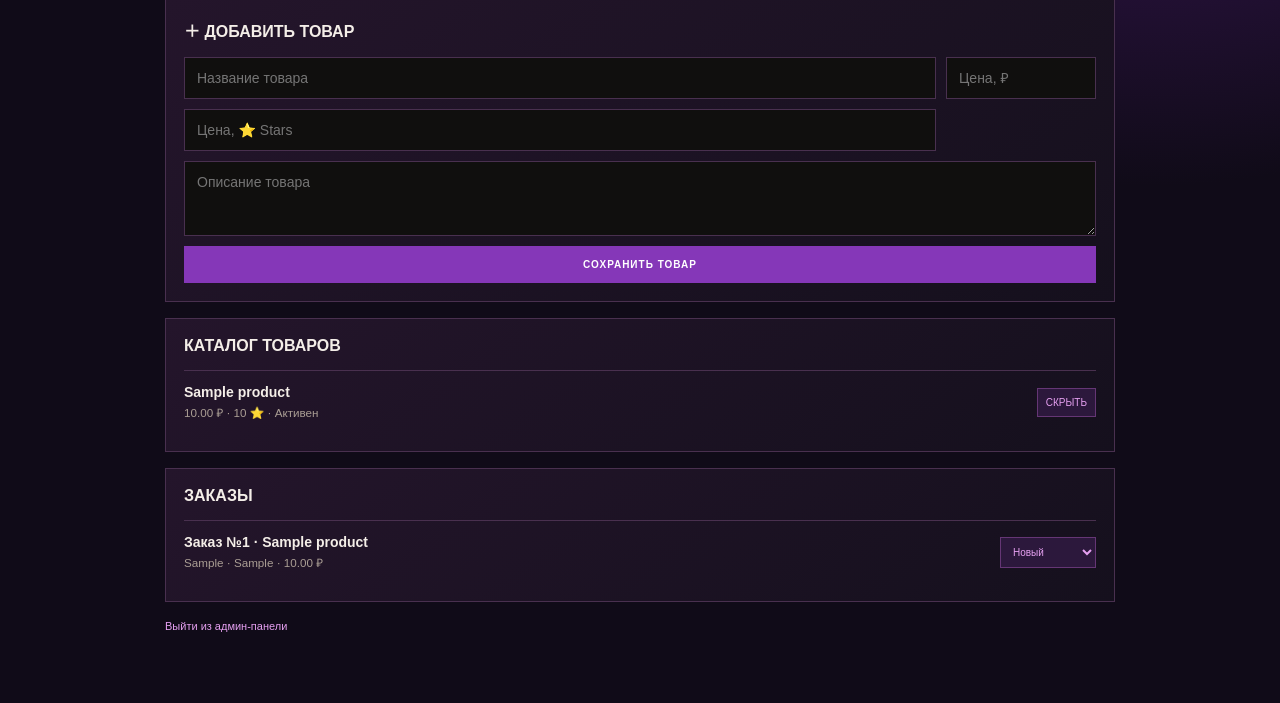
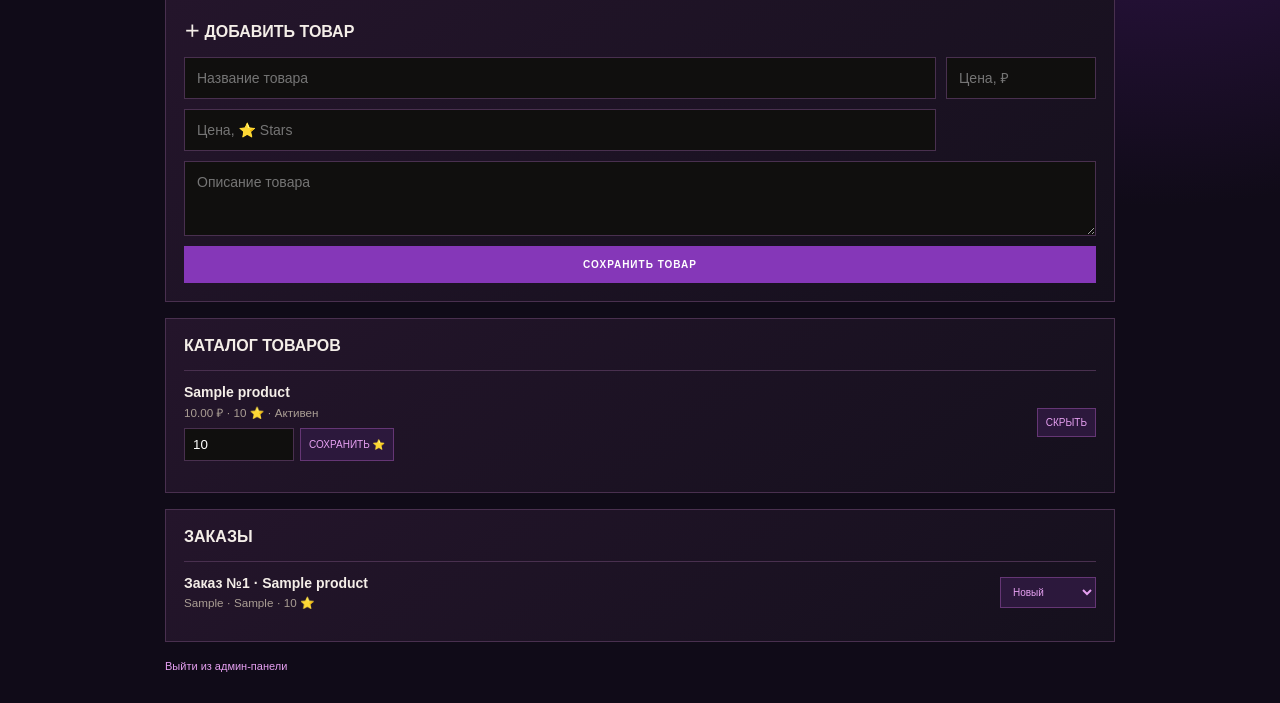
Before and after one commit to banerka67-ai/oxide-store, a Flask app: page /miniapp/admin in a window 1280 px wide. Shown: the part 309-1012 px from the top of the page. Before the commit the page ends 941 px from the top, so only its background shows below. Run offline with Flask 3, Linux system fonts and the light colour scheme; the visitor is signed in with stand-in values (Sample User, id 1); tables that the repository leaves empty hold one stand-in row (values such as "Sample post").

Commit message:
Allow editing Stars prices for existing products

```diff
--- a/WEBSITE/templates/miniapp_admin.html
+++ b/WEBSITE/templates/miniapp_admin.html
@@ -4,5 +4,5 @@
 {% with messages=get_flashed_messages() %}{% for m in messages %}<div class="flash">{{m}}</div>{% endfor %}{% endwith %}
 <div class="stats"><div class="stat"><b>{{products|length}}</b><span>ВСЕГО ТОВАРОВ</span></div><div class="stat"><b>{{orders|length}}</b><span>ЗАКАЗОВ</span></div></div>
 <section class="panel"><h2>＋ ДОБАВИТЬ ТОВАР</h2><form class="form" method="post" action="{{url_for('add_product')}}"><input name="name" placeholder="Название товара" required><input name="price" placeholder="Цена, ₽" inputmode="decimal" required><input name="stars_price" type="number" min="1" step="1" placeholder="Цена, ⭐ Stars" required><textarea name="description" placeholder="Описание товара"></textarea><button class="btn" type="submit">СОХРАНИТЬ ТОВАР</button></form></section>
-<section class="panel"><h2>КАТАЛОГ ТОВАРОВ</h2>{% for p in products %}<div class="item"><div><strong>{{p.name}}</strong><small>{{'%.2f'|format(p.price)}} ₽ · {{p.stars_price or 'не задано'}} ⭐ · {% if p.active %}Активен{% else %}Скрыт{% endif %}</small></div><form method="post" action="{{url_for('toggle_product',pid=p.id)}}"><button class="status" type="submit">{% if p.active %}СКРЫТЬ{% else %}ПОКАЗАТЬ{% endif %}</button></form></div>{% else %}<p class="muted">Товаров пока нет.</p>{% endfor %}</section>
-<section class="panel"><h2>ЗАКАЗЫ</h2>{% for o in orders %}<div class="item"><div><strong>Заказ №{{o.id}} · {{o.product_name or 'Товар удалён'}}</strong><small>{{o.customer}} · {{o.contact}} · {{'%.2f'|format(o.total)}} ₽</small></div><form method="post" action="{{url_for('update_order',oid=o.id)}}"><select class="status" name="status" onchange="this.form.submit()">{% for s in ['Новый','В обработке','Выполнен','Отменён'] %}<option {% if o.status==s %}selected{% endif %}>{{s}}</option>{% endfor %}</select></form></div>{% else %}<p class="muted">Заказов пока нет.</p>{% endfor %}</section><p class="muted" style="margin-top:18px"><a href="/admin/logout">Выйти из админ-панели</a></p></main></body></html>
+<section class="panel"><h2>КАТАЛОГ ТОВАРОВ</h2>{% for p in products %}<div class="item"><div><strong>{{p.name}}</strong><small>{{'%.2f'|format(p.price)}} ₽ · {{p.stars_price or 'цена не задана'}} ⭐ · {% if p.active %}Активен{% else %}Скрыт{% endif %}</small><form method="post" action="{{url_for('update_product_stars',pid=p.id)}}" style="display:flex;gap:6px;margin-top:8px"><input name="stars_price" type="number" min="1" max="1000000" step="1" value="{{p.stars_price or ''}}" placeholder="Цена ⭐" required style="width:110px;background:#100f0e;border:1px solid #49304f;padding:8px;color:white"><button class="status" type="submit">СОХРАНИТЬ ⭐</button></form></div><form method="post" action="{{url_for('toggle_product',pid=p.id)}}"><button class="status" type="submit">{% if p.active %}СКРЫТЬ{% else %}ПОКАЗАТЬ{% endif %}</button></form></div>{% else %}<p class="muted">Товаров пока нет.</p>{% endfor %}</section>
+<section class="panel"><h2>ЗАКАЗЫ</h2>{% for o in orders %}<div class="item"><div><strong>Заказ №{{o.id}} · {{o.product_name or 'Товар удалён'}}</strong><small>{{o.customer}} · {{o.contact}} · {{o.total|int}} ⭐</small></div><form method="post" action="{{url_for('update_order',oid=o.id)}}"><select class="status" name="status" onchange="this.form.submit()">{% for s in ['Новый','В обработке','Выполнен','Отменён'] %}<option {% if o.status==s %}selected{% endif %}>{{s}}</option>{% endfor %}</select></form></div>{% else %}<p class="muted">Заказов пока нет.</p>{% endfor %}</section><p class="muted" style="margin-top:18px"><a href="/admin/logout">Выйти из админ-панели</a></p></main></body></html>
```
